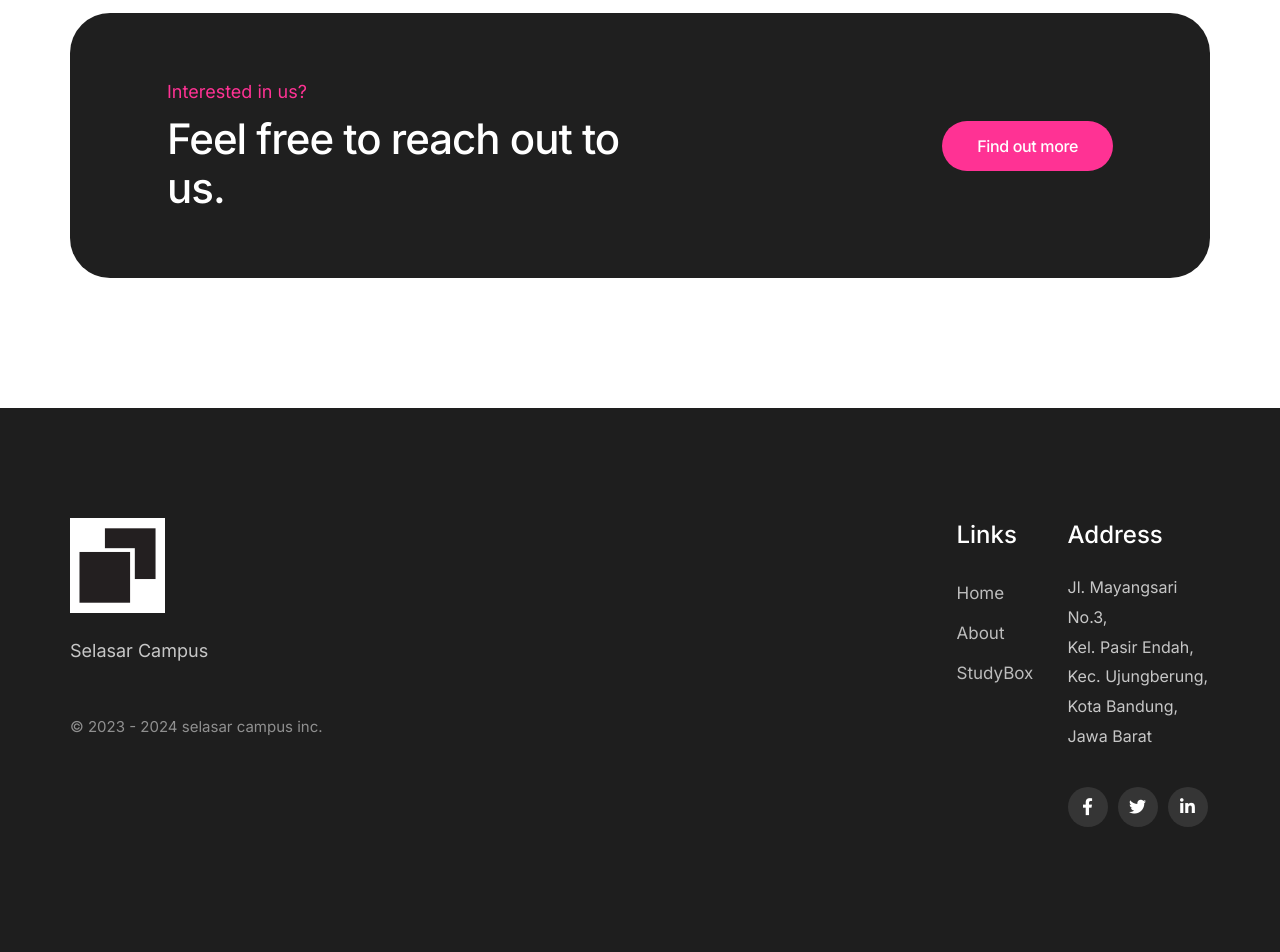
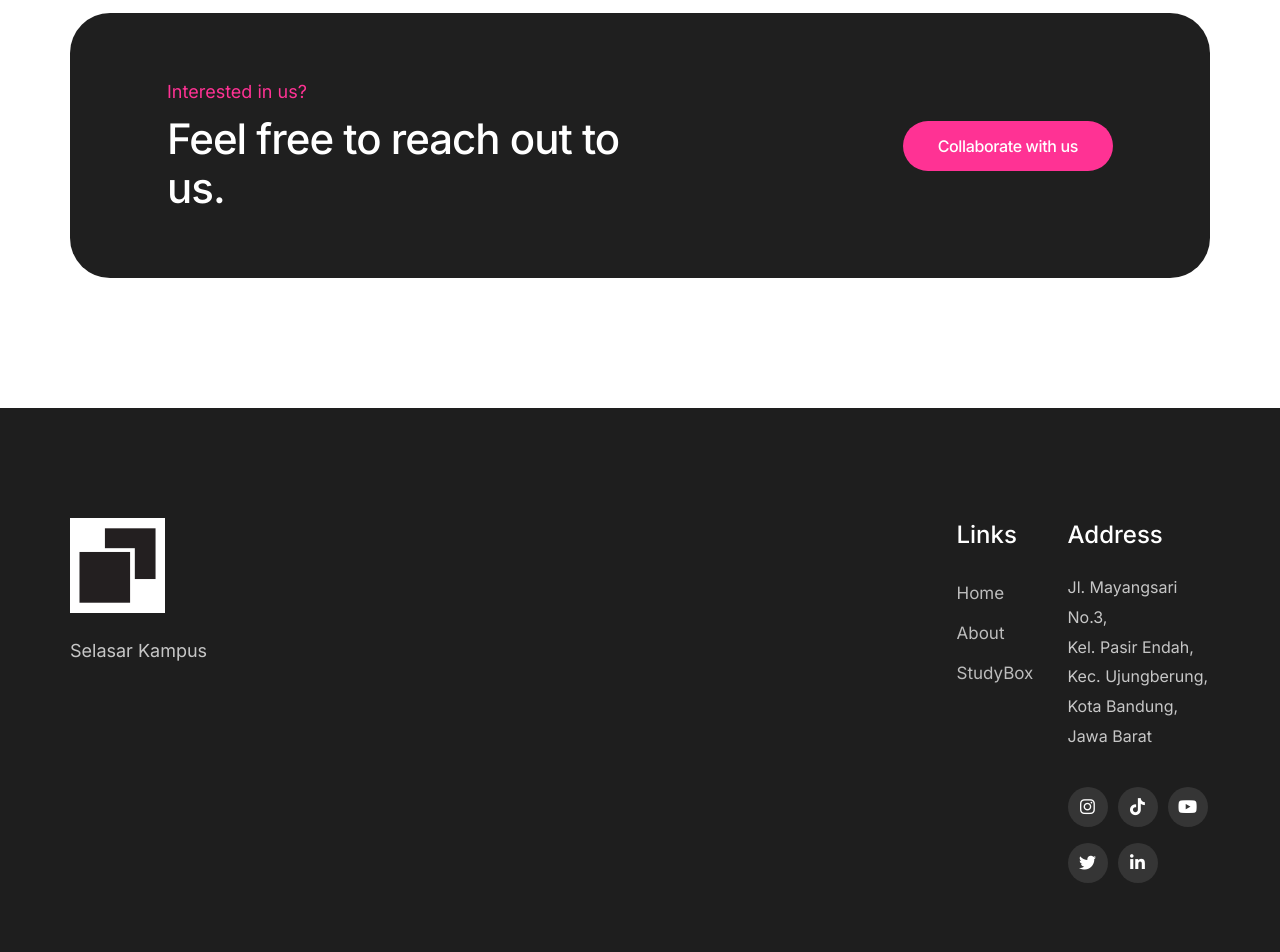
Before and after one commit to Selasar-Kampus/landing-page, a Next.js app: page /about in a window 1280 px wide. Shown: the part 3220-4172 px from the top of the page. Built offline with nearby package versions, Linux system fonts and the light colour scheme.

Commit message:
fix bug ui

```diff
--- a/src/app/about/page.jsx
+++ b/src/app/about/page.jsx
@@ -145,10 +145,10 @@ const About = () => {
                 </div>
                 <div className='col-lg-5 ms-auto text-center text-lg-end'>
                   <Link
-                    href='https://www.youtube.com/@SelasarKampus'
+                    href='mailto:halo@selasarkampus.com'
                     className='btn-twentyOne fw-500 tran3s'
                   >
-                    Find out more
+                    Collaborate with us
                   </Link>
                 </div>
               </div>
--- a/src/components/Footer.jsx
+++ b/src/components/Footer.jsx
@@ -1,4 +1,4 @@
-'use client'
+'use client';
 
 import React from 'react';
 
@@ -18,16 +18,24 @@ const Footer = () => {
 
   const socialIcons = [
     {
-      iconClass: 'fab fa-facebook-f',
-      link: '#',
+      iconClass: 'fab fa-instagram',
+      link: 'https://instagram.com/selasarkampus',
+    },
+    {
+      iconClass: 'fa-brands fa-tiktok',
+      link: 'https://www.tiktok.com/@selasarkampus',
+    },
+    {
+      iconClass: 'fab fa-youtube',
+      link: 'https://www.youtube.com/@SelasarKampus'
     },
     {
       iconClass: 'fab fa-twitter',
-      link: '#',
+      link: 'https://twitter.com/@selasarkampus'
     },
     {
       iconClass: 'fab fa-linkedin-in',
-      link: '#',
+      link: 'https://www.linkedin.com/company/selasar-kampus/',
     },
   ];
 
@@ -54,7 +62,16 @@ const Footer = () => {
           Kota Bandung, Jawa Barat
         </p>
         <ul className='d-flex social-icon style-none'>
-          {socialIcons.map((icon, index) => (
+          {socialIcons.slice(0, 3).map((icon, index) => (
+            <li key={index}>
+              <a href={icon.link} target='_blank' rel='noopener noreferrer'>
+                <i className={icon.iconClass} />
+              </a>
+            </li>
+          ))}
+        </ul>
+        <ul className='d-flex social-icon style-none mt-3'> {/* Add mt-3 class for margin-top */}
+          {socialIcons.slice(3).map((icon, index) => (
             <li key={index}>
               <a href={icon.link} target='_blank' rel='noopener noreferrer'>
                 <i className={icon.iconClass} />
--- a/src/components/FooterMain.jsx
+++ b/src/components/FooterMain.jsx
@@ -14,11 +14,7 @@ const FooterMain = () => {
                   </Link>
                 </div>
                 <p className='text-white opacity-75 fs-18 mt-15 mb-45 lg-mb-10'>
-                  Selasar Campus
-                </p>
-                <p className='text-white opacity-50 fs-15 m0 d-none d-lg-block'>
-                  © {new Date().getFullYear()} - {new Date().getFullYear() + 1}{' '}
-                  selasar campus inc.
+                  Selasar Kampus
                 </p>
               </div>
               <Footer />
```
Also changed, not shown: public/images/team/tasya.png (renamed from public/images/team/Tasya.png).
